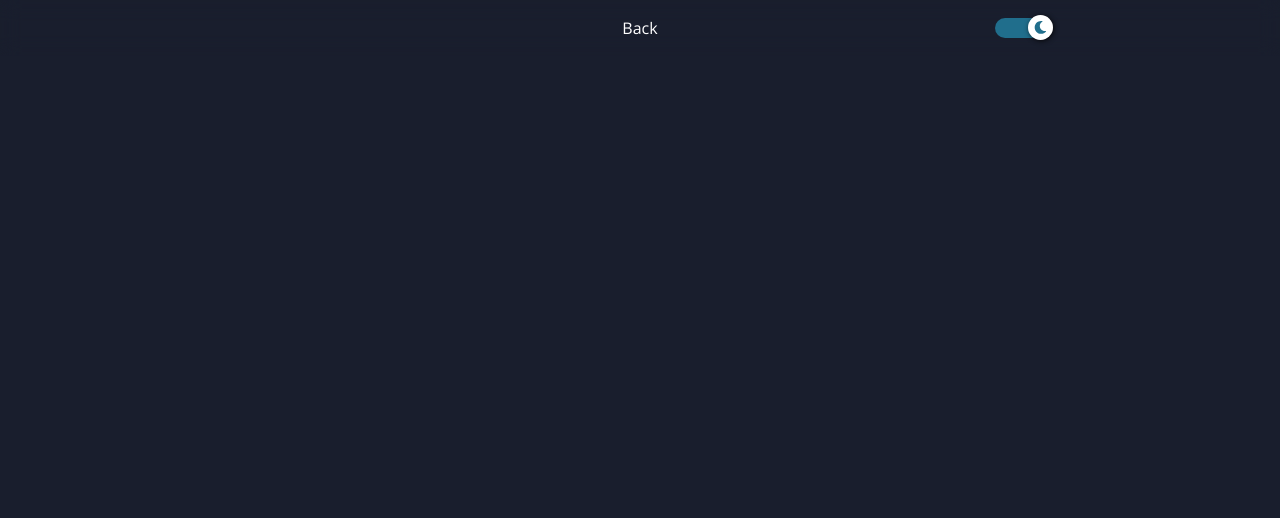
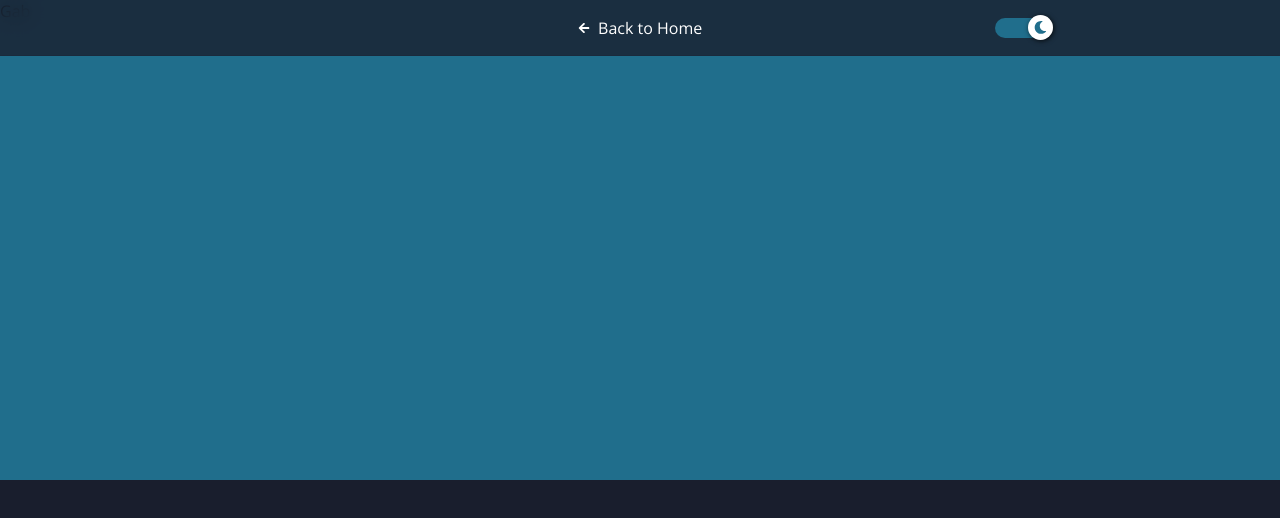
Before and after one commit to gabriel-dp/gabriel-dp.github.io_v1, a React (Create React App) app: page /portfolio/about in a window 1280 px wide. Shown: the top 518 px of the page. Built offline with nearby package versions, Linux system fonts and the light colour scheme.

Commit message:
before about page

```diff
--- a/src/components/NavBar/index.jsx
+++ b/src/components/NavBar/index.jsx
@@ -5,7 +5,7 @@ import goTo from '../../utils/goTo';
 
 import { NavBarContainer, NavBarDiv, NavBarList, NavBarItem, ThemeSwitch, SwitchIcon, HoverAnimation, FakeLabel} from './styles';
 import Switch from 'react-switch';
-import { FaMoon, FaSun } from 'react-icons/fa';
+import { FaMoon, FaSun, FaArrowLeft } from 'react-icons/fa';
 
 const NavBar = ({ ToggleTheme, refs }) => {
     const theme = useContext(ThemeContext);
@@ -32,7 +32,9 @@ const NavBar = ({ ToggleTheme, refs }) => {
                                     onClick={() => navigate('/portfolio')}
                                     className='Home'
                                 >
-                                    <HoverAnimation>Back</HoverAnimation>
+                                    <HoverAnimation>
+                                        <FaArrowLeft style={{fontSize: '0.75rem'}}/> &nbsp;Back to Home
+                                    </HoverAnimation>
                                 </NavBarItem>
                         }
                     </NavBarList>
--- /dev/null
+++ b/src/pages/About/MySelf/index.jsx
@@ -0,0 +1,11 @@
+import { MySelfTabContainer } from './styles';
+
+const MySelf = () => {
+    return (
+        <MySelfTabContainer>
+            Gab
+        </MySelfTabContainer>
+    );
+}
+
+export default MySelf;
--- /dev/null
+++ b/src/pages/About/MySelf/styles.js
@@ -0,0 +1,7 @@
+import styled from 'styled-components';
+
+export const MySelfTabContainer = styled.div`
+    width: 100%;
+    height: 30rem;
+    background-color: ${props => props.theme.colors.primary} ;
+`;
--- a/src/pages/About/index.jsx
+++ b/src/pages/About/index.jsx
@@ -1,13 +1,13 @@
 import NavBar from '../../components/NavBar';
+import MySelf from './MySelf';
 
 import { Screen } from './styles';
 
 const About = ({ ToggleTheme }) => {
-
-
     return (
         <Screen>
             <NavBar ToggleTheme={ToggleTheme}/>
+            <MySelf/>
         </Screen>
     );
 }
```
